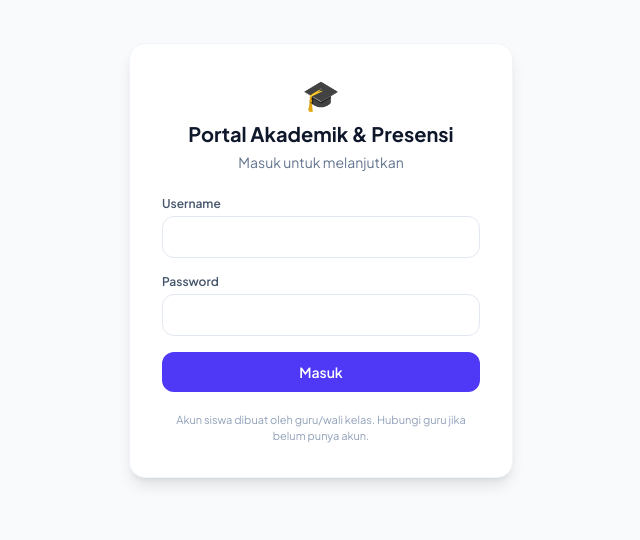
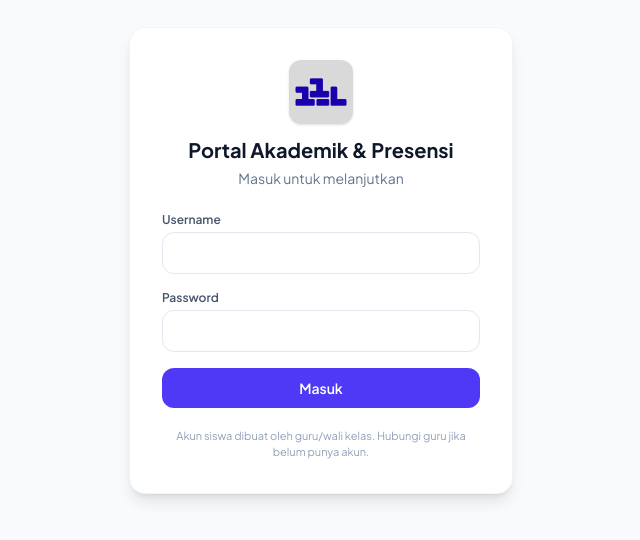
Before and after one commit to wagure-code/presensi-11l, a React (Vite) app: page / in a window 1280 px wide. Shown: the part 140-680 px from the top of the page, without its empty margins (319-959 px from the left). Built offline with nearby package versions, Linux system fonts and the light colour scheme; no server answers.

Commit message:
tambah logo website

```diff
--- a/index.html
+++ b/index.html
@@ -4,6 +4,7 @@
     <meta charset="UTF-8" />
     <meta name="viewport" content="width=device-width, initial-scale=1.0" />
     <title>Portal Akademik & Presensi Siswa</title>
+    <link rel="icon" type="image/png" href="/favicon.png" />
     <meta name="description" content="Dashboard interaktif siswa untuk presensi harian, jadwal mata pelajaran, jadwal piket kelas, pelacak PR, dan pengingat tenggat waktu." />
     <meta property="og:title" content="Portal Akademik & Presensi Siswa" />
     <meta property="og:description" content="Dashboard interaktif siswa untuk presensi harian, jadwal mata pelajaran, jadwal piket kelas, pelacak PR, dan pengingat tenggat waktu." />
--- a/src/components/Header.tsx
+++ b/src/components/Header.tsx
@@ -1,4 +1,5 @@
 import React, { useState, useEffect } from 'react';
+import logo from '../assets/logo.png';
 import {
   Bell,
   Volume2,
@@ -68,8 +69,8 @@ export const Header: React.FC<HeaderProps> = ({
 
           {/* Logo & School/Student Info */}
           <div className="flex items-center gap-3">
-            <div className="w-10 h-10 sm:w-12 sm:h-12 rounded-xl bg-gradient-to-br from-indigo-600 to-blue-700 text-white flex items-center justify-center text-xl sm:text-2xl shadow-sm ring-2 ring-indigo-100">
-              {profile.avatarEmoji || '🎓'}
+            <div className="w-10 h-10 sm:w-12 sm:h-12 rounded-xl bg-white flex items-center justify-center shadow-sm ring-2 ring-indigo-100 overflow-hidden">
+             <img src={logo} alt="Logo" className="w-full h-full object-cover" />
             </div>
             <div>
               <div className="flex items-center gap-2">
--- a/src/components/LoginView.tsx
+++ b/src/components/LoginView.tsx
@@ -1,5 +1,6 @@
 import React, { useState } from 'react';
 import { useAuth } from '../context/AuthContext';
+import logo from '../assets/logo.png';
 
 export const LoginView: React.FC = () => {
   const { login, error } = useAuth();
@@ -23,7 +24,7 @@ export const LoginView: React.FC = () => {
     <div className="min-h-screen bg-slate-50 flex items-center justify-center px-4 font-['Plus_Jakarta_Sans',sans-serif]">
       <div className="w-full max-w-sm bg-white rounded-2xl shadow-lg border border-slate-100 p-8">
         <div className="text-center mb-6">
-          <div className="text-3xl mb-2">🎓</div>
+          <img src={logo} alt="Logo" className="w-16 h-16 mx-auto mb-3 rounded-xl shadow-sm" />
           <h1 className="text-xl font-bold text-slate-900">Portal Akademik & Presensi</h1>
           <p className="text-sm text-slate-500 mt-1">Masuk untuk melanjutkan</p>
         </div>
--- /dev/null
+++ b/src/vite-env.d.ts
@@ -0,0 +1 @@
+/// <reference types="vite/client" />
```
Also changed, not shown: public/favicon.png (added), src/assets/logo.png (added).
